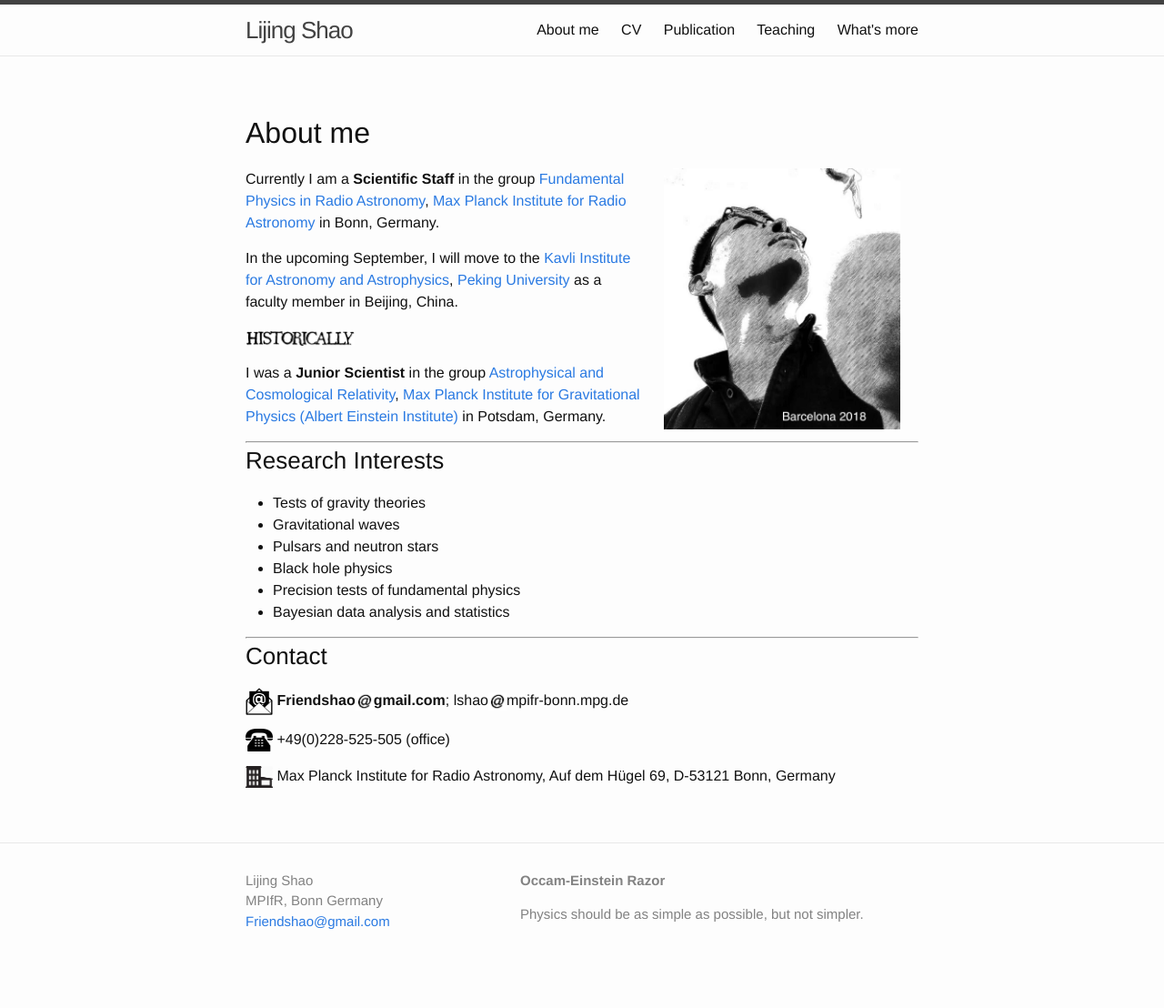
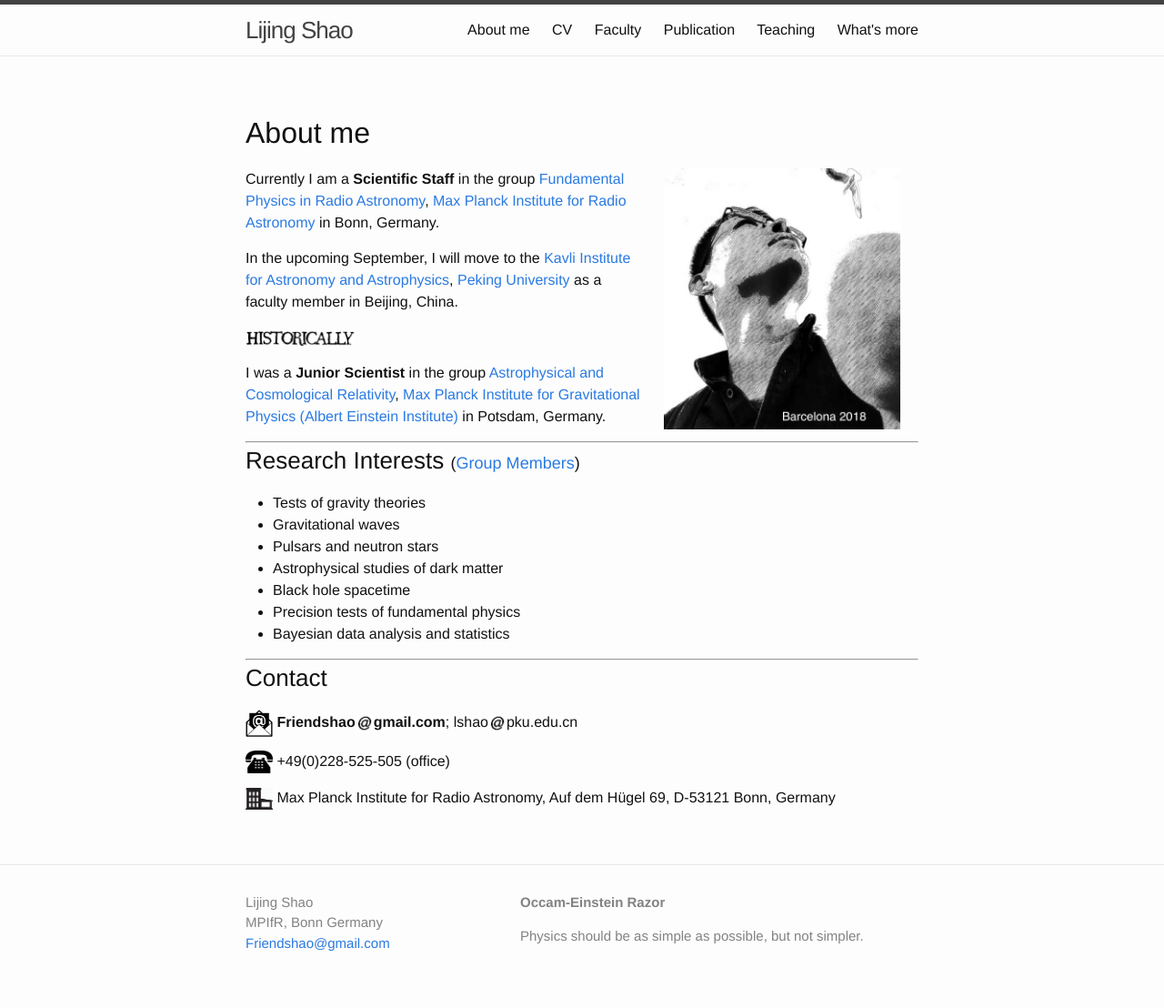
Before and after one commit to Friendshao/Friendshao.github.io, a Jekyll site: the page built from about/about.md, in a window 1280 px wide. Shown: the whole page at 91% size. Built offline with Jekyll 4.4.1, drawn with Linux system fonts in a browser that asks for light colours; before the commit the page ends 1084 px from its top, so only the background shows below that.

Commit message:
add docs/people

```diff
--- a/about/about.md
+++ b/about/about.md
@@ -27,12 +27,13 @@
 
 ---
 
-### Research Interests
+### Research Interests <small><small>([Group Members](http://friendshao.github.io/docs/people/))</small></small>
 
 - Tests of gravity theories
 - Gravitational waves
 - Pulsars and neutron stars
-- Black hole physics
+- Astrophysical studies of dark matter
+- Black hole spacetime
 - Precision tests of fundamental physics
 - Bayesian data analysis and statistics
 
@@ -43,7 +44,7 @@
 
 <img src="email.png" width="30"> **Friendshao**<img src="at.jpg"
 width="20">**gmail.com**; lshao<img src="at.jpg"
-width="20">mpifr-bonn.mpg.de
+width="20">pku.edu.cn
 
 <img src="phone.png" width="30"> +49(0)228-525-505 (office)
 
```
Also changed, not shown: cv/cv.md (+3 -1 lines), docs/people.md (added, +24 -0 lines).
